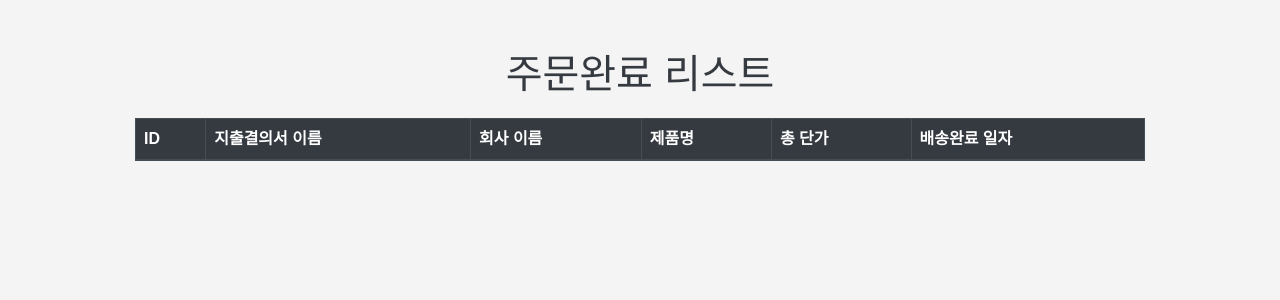
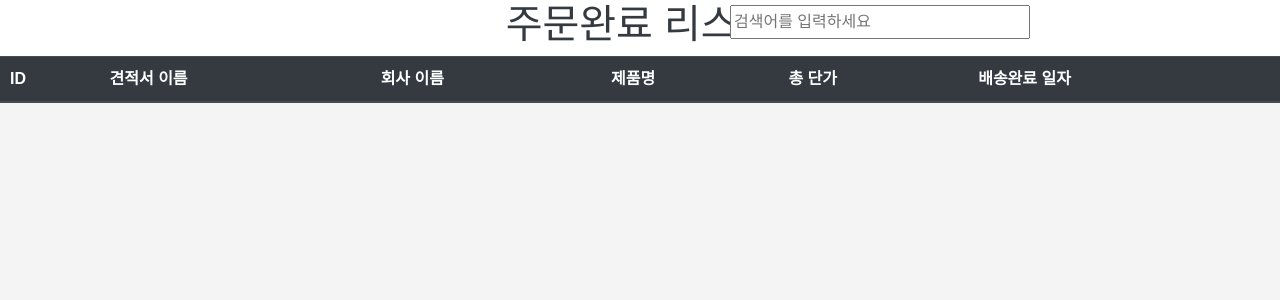
Before and after one commit to peaple14/erp, a Spring Boot app: page /expend_end_order_list in a window 1280 px wide. Shown: the top 300 px of the page. Run offline with Spring Boot 4, Linux system fonts and the light colour scheme; tables that the repository leaves empty hold one stand-in row (values such as "Sample post"); lists and menus that the app fills with data are empty.

Commit message:
수주,발주

```diff
--- a/src/main/resources/static/js/tabs.js
+++ b/src/main/resources/static/js/tabs.js
@@ -191,7 +191,8 @@
         sidebarContent = `
                     <ul class="sidebar-links">
                         <li><a href="#" onclick="addTab('주문현황','/go_order_list')">주문현황</a></li>
-                        <li><a href="#" onclick="addTab('주문완료', '/quote_end_order_list')">주문완료</a></li>
+                        <li><a href="#" onclick="addTab('수주', '/quote_end_order_list')">수주</a></li>
+                        <li><a href="#" onclick="addTab('발주', '/expend_end_order_list')">발주</a></li>
                     </ul>
                 `;
     } else if (menu === 'menu5') {
--- a/src/main/resources/templates/order/expend_end_order_list.html
+++ b/src/main/resources/templates/order/expend_end_order_list.html
@@ -6,48 +6,16 @@
   <meta name="viewport" content="width=device-width, initial-scale=1.0">
   <title>주문완료 리스트</title>
   <link rel="stylesheet" href="https://maxcdn.bootstrapcdn.com/bootstrap/4.5.2/css/bootstrap.min.css">
-  <style>
-    body {
-      font-family: Arial, sans-serif;
-      background-color: #f4f4f4;
-    }
-
-    .expend-container {
-      margin: 50px;
-    }
-
-    .expend-table {
-      width: 100%;
-      border-collapse: collapse;
-      margin-top: 20px;
-    }
-
-    .expend-table th, .expend-table td {
-      border: 1px solid #ddd;
-      padding: 8px;
-      text-align: left;
-    }
-
-    .expend-table th {
-      background-color: #343a40;
-      color: white;
-    }
-
-    .expend-table tbody tr:hover {
-      background-color: #f5f5f5;
-    }
-  </style>
 </head>
 
 <body class="expend-list">
-<div class="container">
 <div class="expend-container">
-    <h1 class="text-center text-dark">주문완료 리스트</h1>
+  <h1 class="text-center text-dark">주문완료 리스트<input type="text" id="searchInput" placeholder="검색어를 입력하세요"></h1>
   <table class="table table-hover expend-table">
     <thead class="thead-dark">
     <tr>
       <th>ID</th>
-        <th>지출결의서 이름</th>
+      <th>견적서 이름</th>
       <th>회사 이름</th>
       <th>제품명</th>
       <th>총 단가</th>
@@ -55,20 +23,87 @@
     </tr>
     </thead>
     <tbody>
-      <tr th:each="expend, rowStat : ${expends}">
+    <tr th:each="expend, rowStat : ${quotes}">
       <td th:text="${expend.id}"></td>
       <td>
-          <a th:text="${expend.expendname}"></a>
+        <a th:text="${expend.quotename}"></a>
       </td>
       <td th:text="${expend.product.company.companyName}"></td>
       <td th:text="${expend.product.productName}"></td>
       <td th:text="${expend.totalprice}"></td>
-        <td th:text="${expend.createdat}"></td>
+      <td th:text="${expend.endat}"></td>
     </tr>
     </tbody>
   </table>
 </div>
-</div>
 </body>
+</html>
 
-</html>
+<script>
+
+  $(document).ready(function() {
+    $("#searchButton").click(function() {
+      performSearch();
+    });
+
+    $("#searchInput").keypress(function(event) {
+      if (event.which === 13) {
+        performSearch();
+      }
+    });
+
+    function performSearch() {
+      var searchTerm = $("#searchInput").val().toLowerCase();
+      $(".expend-table tbody tr").each(function() {
+        var rowText = $(this).text().toLowerCase();
+        if (rowText.includes(searchTerm)) {
+          $(this).show();
+        } else {
+          $(this).hide();
+        }
+      });
+    }
+  });
+</script>
+
+<style>
+  body.expend-list {
+    font-family: Arial, sans-serif;
+    position: relative;
+    background-color: #f4f4f4;
+    margin: 0;
+    padding: 0;
+  }
+
+  .expend-container {
+    background-color: #fff;
+    margin: 0;
+    padding: 0;
+    text-align: center;
+  }
+
+
+  .expend-table {
+    width: 100%;
+    border-collapse: collapse;
+  }
+
+  .expend-table th, .expend-table td {
+    border-bottom: 1px solid #dddddd;
+    padding: 10px;
+    text-align: left;
+  }
+
+  .expend-table th {
+    background-color: #f0f0f0;
+  }
+
+  #searchInput {
+    position: absolute;
+    top: 5px;
+    right: 250px;
+    font-size: 16px;
+    width: 300px;
+    height: 34px;
+  }
+</style>
```
Also changed, not shown: src/main/resources/templates/order/quote_end_order_list.html (+71 -36 lines), src/main/resources/templates/report/chart.html (+14 -6 lines). Lines whose indentation alone changed are shown as unchanged.
